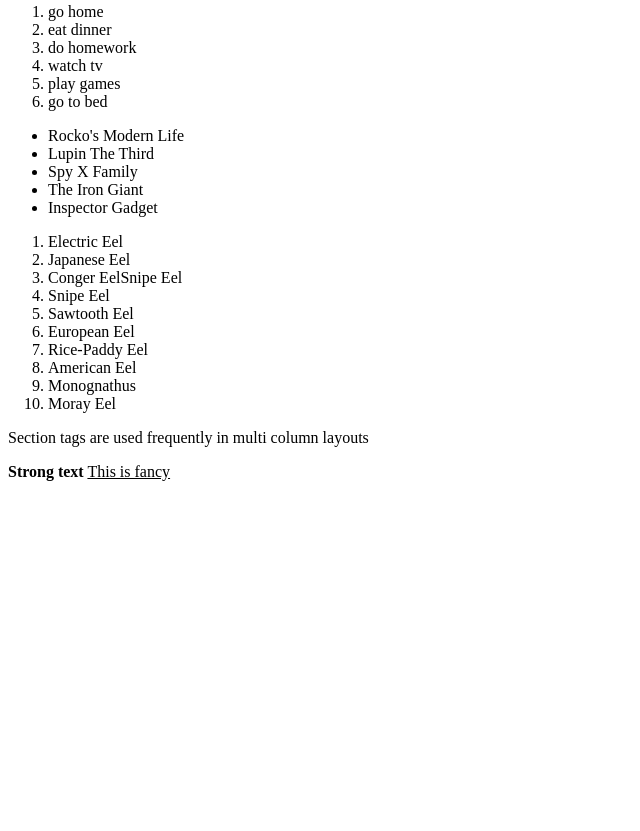
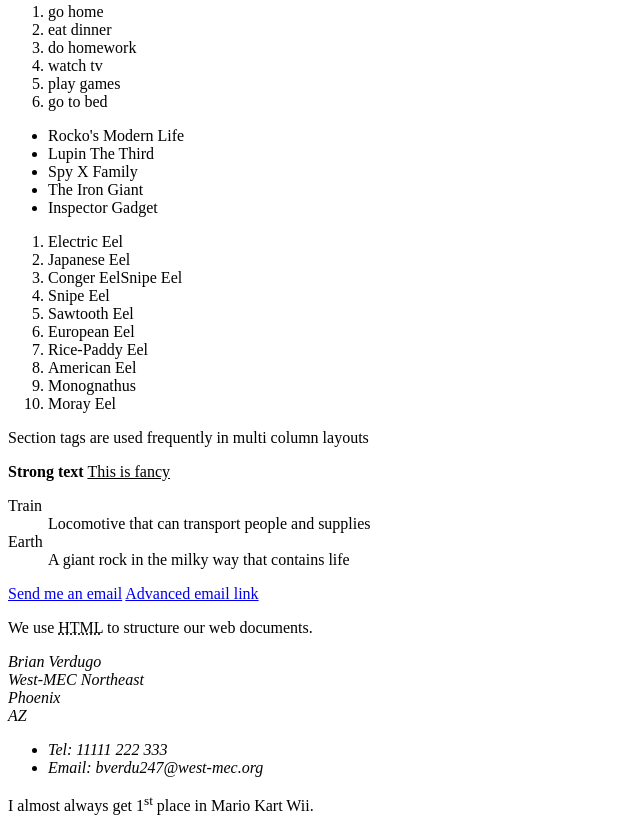
Before and after one commit to Brian-09/Open_Graph, a plain HTML site: page index.html in a window 1280 px wide. Shown: the part 594-1425 px from the top of the page, without its empty margins (0-640 px from the left). Before the commit the page ends 1083 px from the top, so only its background shows below. Drawn offline with Linux system fonts and the light colour scheme.

Commit message:
Added a lot of little things

```diff
--- a/index.html
+++ b/index.html
@@ -62,5 +62,43 @@
         <strong>Strong text</strong>
         <u style="text-decoration-line: underline">This is fancy</u>
     </section>
+
+    <dl>
+        <dt>Train</dt>
+        <dd>Locomotive that can transport people and supplies</dd>
+        <dt>Earth</dt>
+        <dd>A giant rock in the milky way that contains life</dd>
+    </dl>
+
+    <a href="mailto:bverdu247@west-mec.org">Send me an email</a>
+
+    <a href="mailto:nowhere@mozilla.org
+    ?cc=name2@rapidtables.com
+    &bcc=name3@rapidtables.com
+    &subject=The%20subject
+    &body=The%20body">
+    Advanced email link</a>
+
+    <p>
+        We use
+        <abbr title="Hyper Text Markup Language">HTML</abbr>
+         to structure our web documents.
+    </p>
+
+    <address>
+        <p>
+            Brian Verdugo<br>
+            West-MEC Northeast<br>
+            Phoenix<br>
+            AZ
+        </p>
+
+        <ul>
+            <li>Tel: 11111 222 333</li>
+            <li>Email: bverdu247@west-mec.org</li>
+        </ul>
+    </address>
+
+    <p>I almost always get 1<sup>st</sup> place in Mario Kart Wii.</p>
 </body>
 </html>
```
